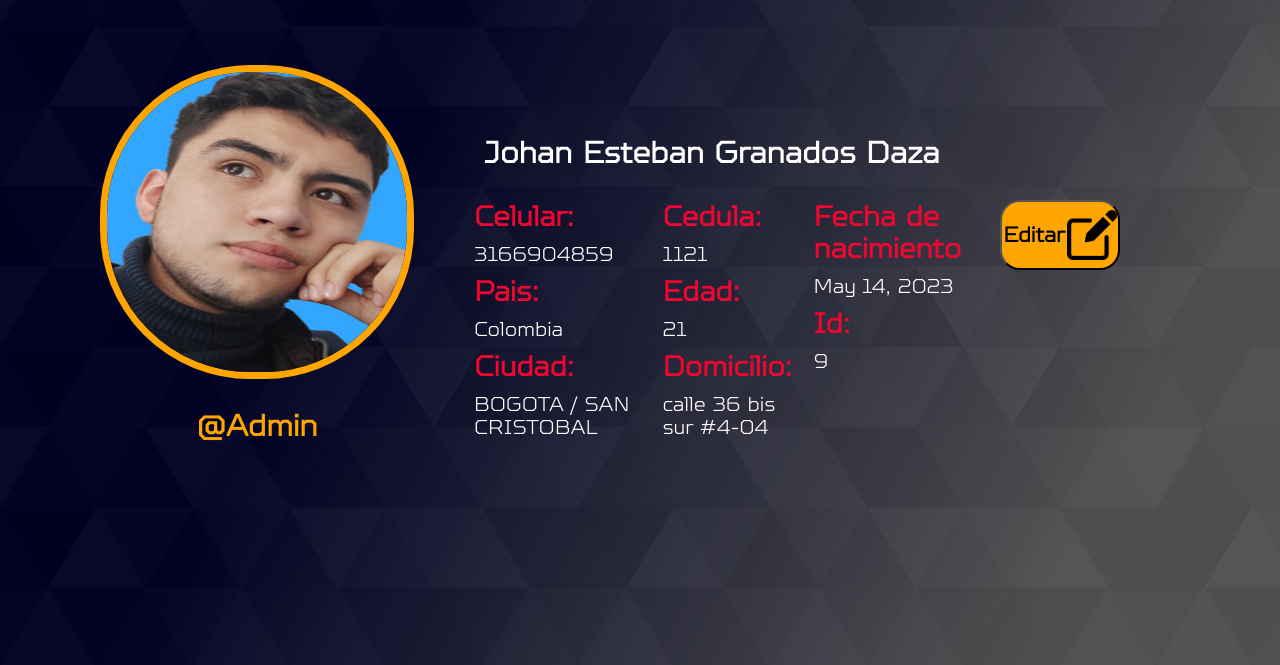
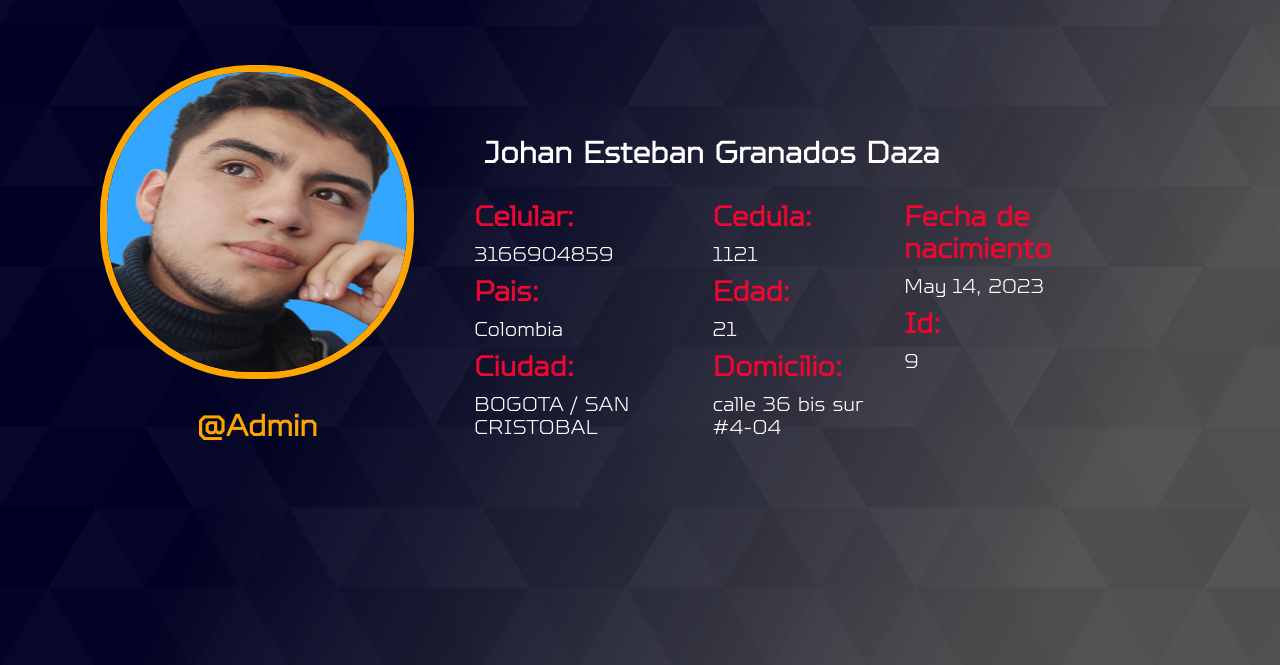
Before and after one commit to jgranados1331/Proyecto-django, a Django app: page /profile/ in a window 1280 px wide. Shown: the part 135-800 px from the top of the page. Run offline with Django 4.2, Linux system fonts and the light colour scheme; a user stored in the database is signed in; data comes from the database, SQL or seed files in the repository.

Commit message:
adios editar

```diff
--- a/tasks/templates/Profile.html
+++ b/tasks/templates/Profile.html
@@ -42,9 +42,6 @@
                     <div style="margin: 10px;"><p class="title">Fecha de nacimiento</p><p>{{ profiles.fecha_nacimiento }}</p></div>
                     <div style="margin: 10px;"><p class="title">Id:</p><p>{{ profiles.user_id }}</p></div>
                 </div>
-                <div class="button-edit">
-                    <div style="margin: 10px;"><button>Editar <img src="{% static 'images/editar.png' %}" alt=""></button></div>
-                </div>
             </div>
             {% endif %}
             {% endfor %}
```
